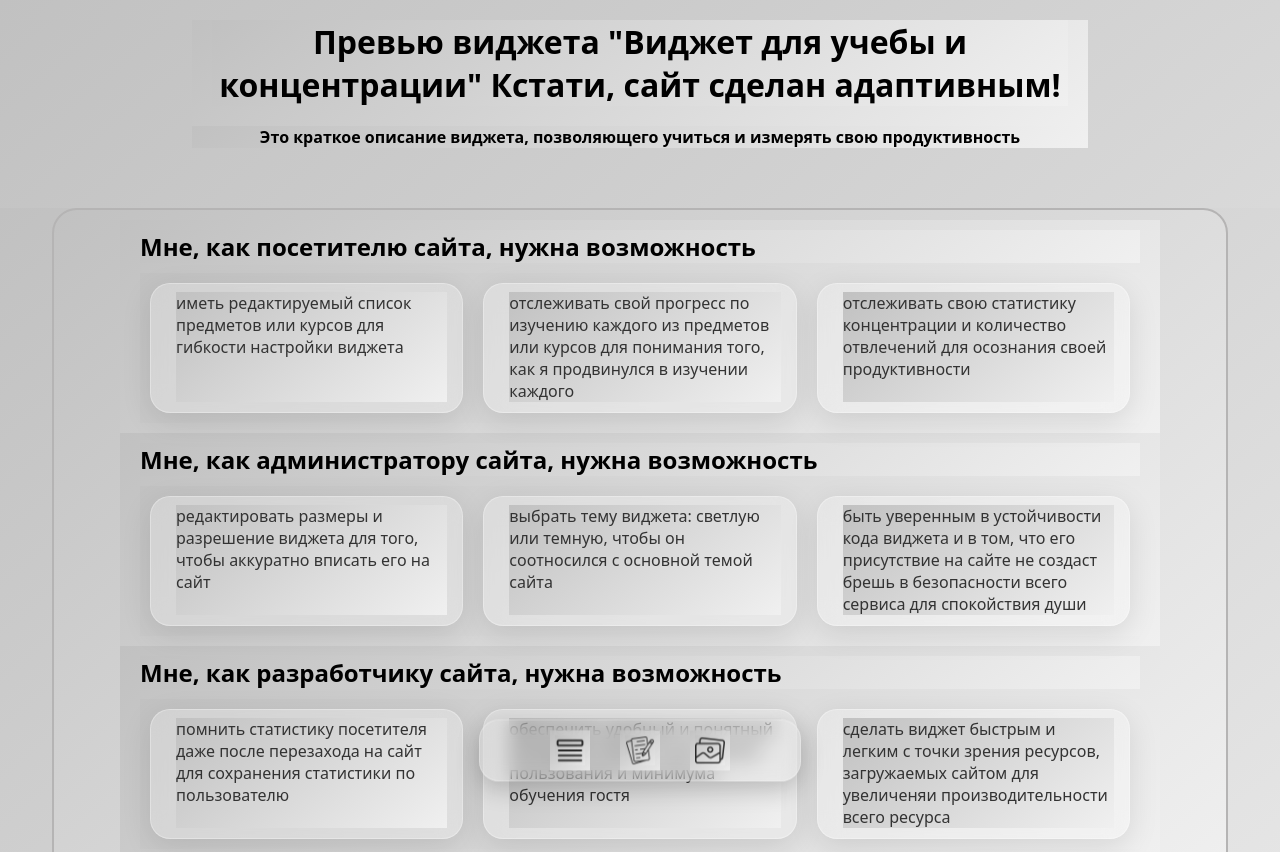
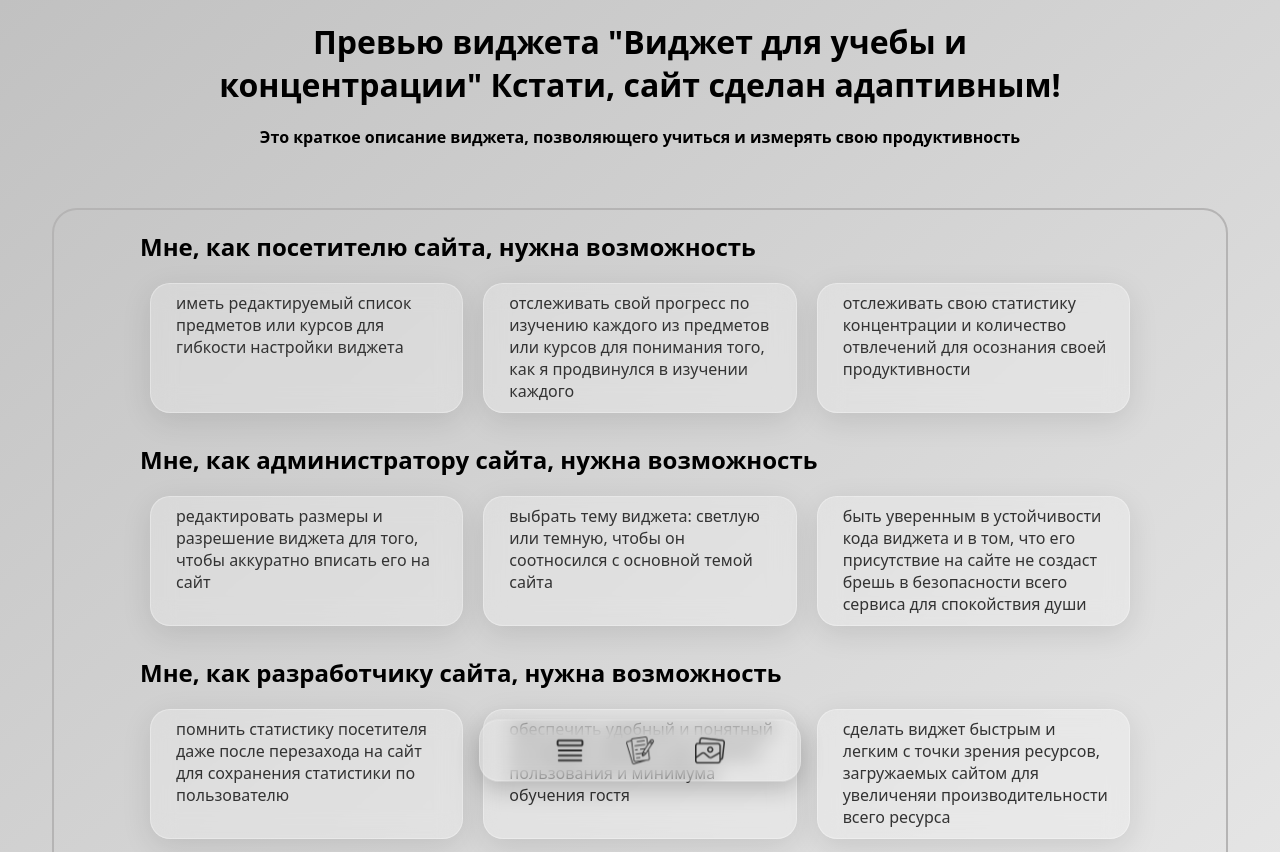
Before and after one commit to a-rtem-sch/NIS-JS-HW-1, a plain HTML site: page index.html in a window 1280 px wide. Shown: the top 852 px of the page. Drawn offline with Linux system fonts and the light colour scheme.

Commit message:
hotfix bg

```diff
--- a/style.css
+++ b/style.css
@@ -1,7 +1,7 @@
 * {
   margin: 0;
   padding: 0;
-	background: linear-gradient(320deg, #f0f0f0, #c1c1c1);
+
 }
 
 body {
```
